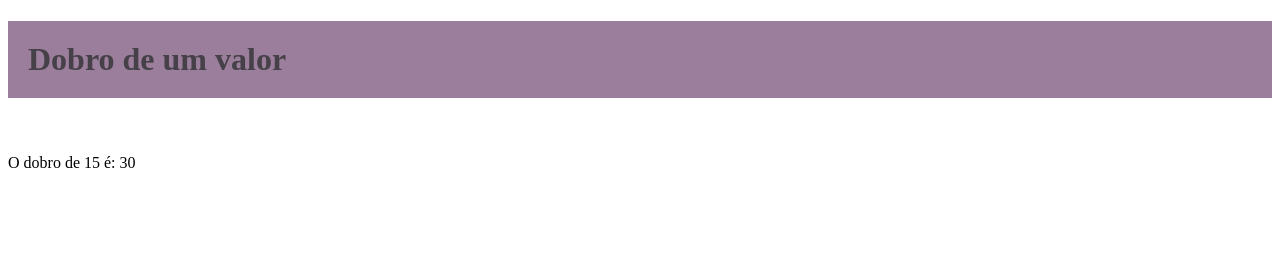
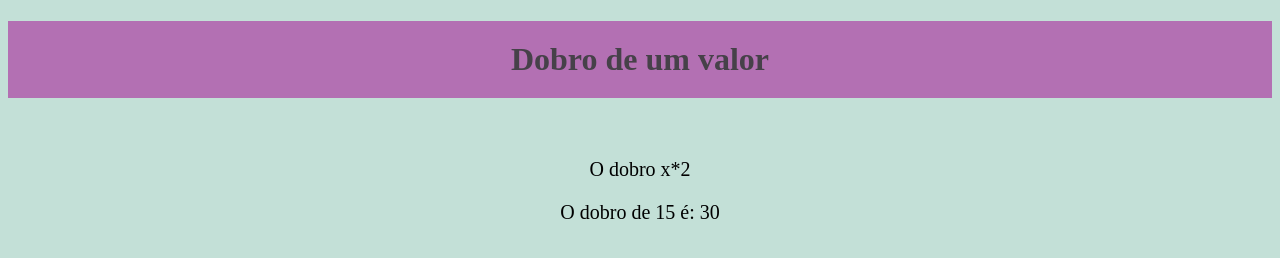
Before and after one commit to Amanda2410/ExerciciosFaculdade-Javascript, a plain HTML site: page [Dobro]/[Dobro].html in a window 1280 px wide. Drawn offline with Linux system fonts and the light colour scheme.

Commit message:
ExercicíoJS

```diff
--- a/[Dobro de um valor].html
+++ b/[Dobro]/[Dobro].html
@@ -6,27 +6,28 @@
     <meta name="viewport" content="width=device-width, initial-scale=1.0">
     <title>Dobro</title>
     <style>
+        * {
+            text-align: center;
+            background-color: rgb(195, 224, 215);
+        }
+
         h1 {
             color: rgb(70, 65, 73);
-            background-color: rgb(155, 126, 155);
+            background-color: rgb(179, 112, 179);
             padding: 20px;
+        }
+
+        p {
+            font-size: 20px;
         }
     </style>
 </head>
 
 <body>
     <h1>Dobro de um valor</h1><br>
-    <p id="demo"></p>
-    <script>
-
-        x = 15;
-        y = 2;
-        z = x * y;
-
-        document.getElementById("demo").innerHTML = "O dobro de 15 é: " + z;
-
-    </script>
-
+    <p>O dobro x*2</p>
+    <p id="dobro"></p>
+    <script src="cod.js"></script>
 </body>
 
 </html>
--- /dev/null
+++ b/[Dobro]/cod.js
@@ -0,0 +1,7 @@
+/*O dobro de um número*/
+
+x = 15;
+y = 2;
+z = x * y;
+
+document.getElementById("dobro").innerHTML = "O dobro de 15 é: " + z;
```
